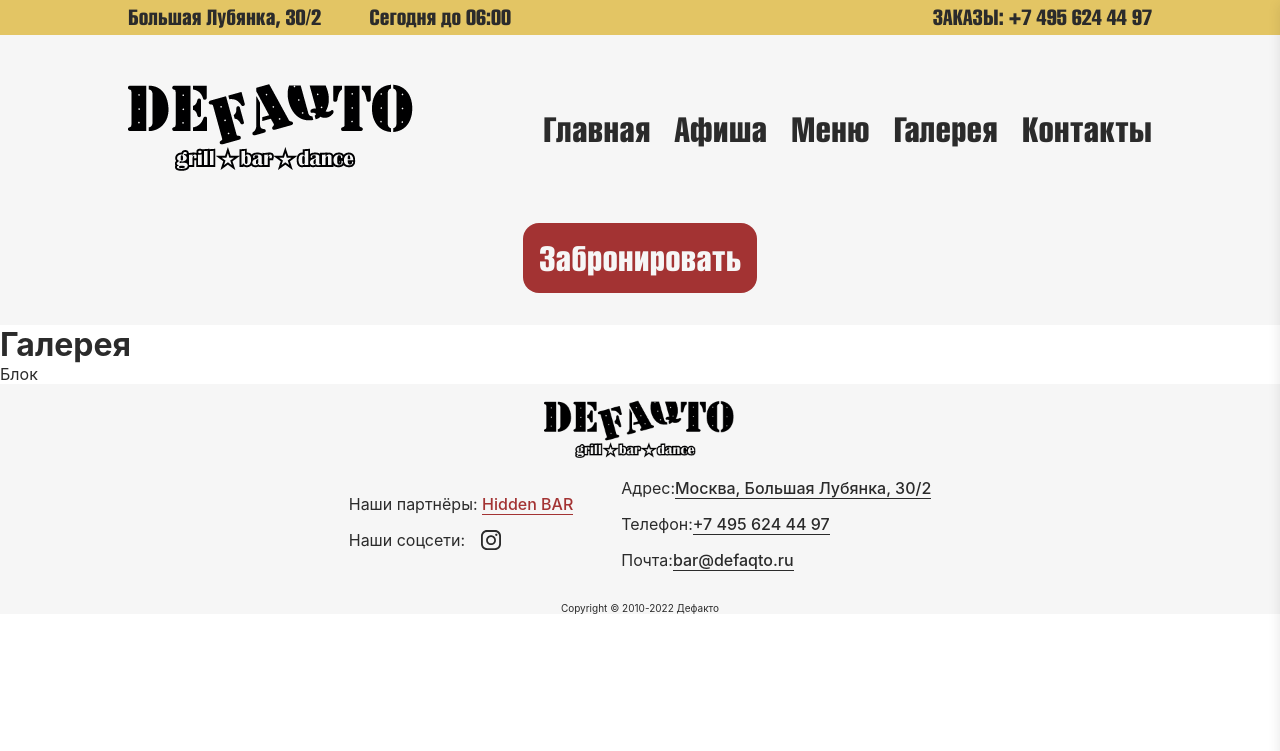
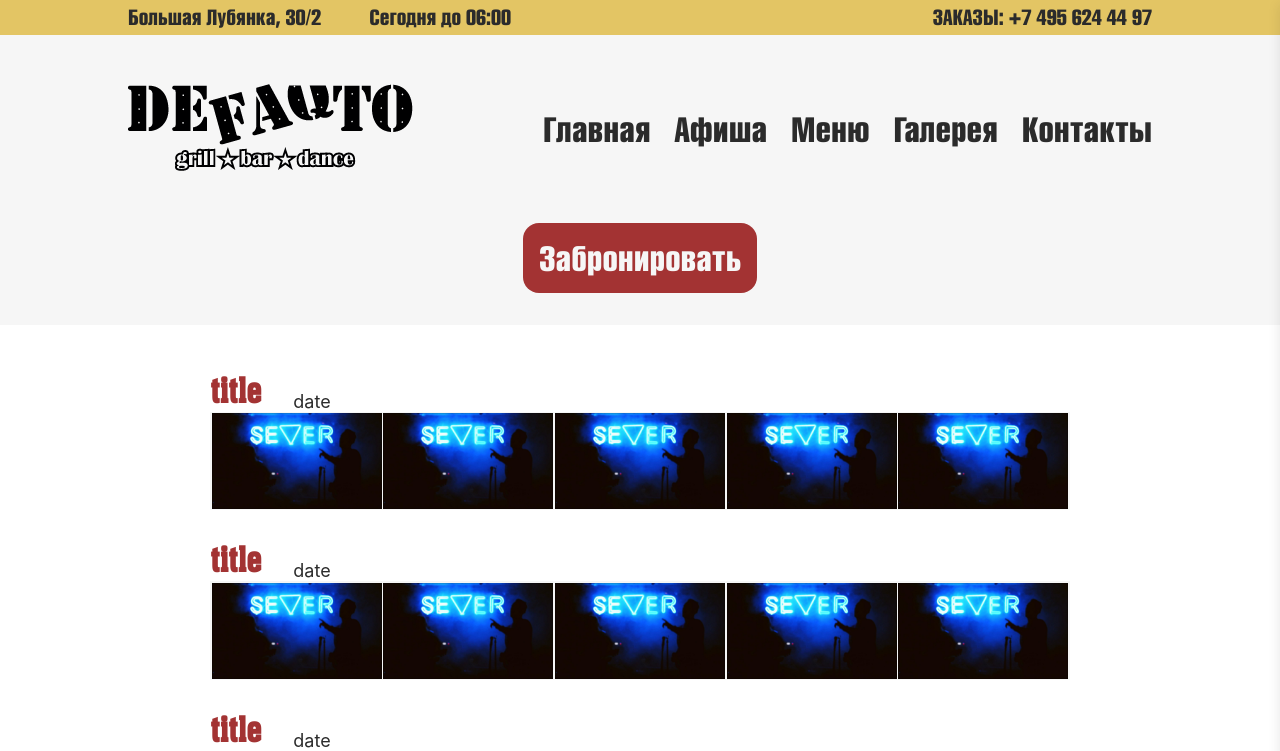
Before and after one commit to Xqyat/defaqto, a React (Create React App) app: page /gallery in a window 1280 px wide. Shown: the top 751 px of the page. Built offline with nearby package versions, Linux system fonts and the light colour scheme.

Commit message:
feat: add GalleryRow component

```diff
--- /dev/null
+++ b/src/components/GalleryRow/GalleryRow.css
@@ -0,0 +1,172 @@
+body.no-scroll {
+    overflow: hidden;
+}
+
+.gallery_row {
+    position: relative;
+    z-index: 1;
+}
+
+.gallery_row-items-overlay {
+    position: fixed;
+    top: 0;
+    left: 0;
+    right: 0;
+    bottom: 0;
+    background: rgba(0,0,0,0.5);
+    z-index: 999;
+    backdrop-filter: blur(15px);
+}
+
+
+.gallery_row-items-open {
+    opacity: 0;
+}
+
+.gallery_row-items-closebtn {
+    position: fixed;
+    top: 2rem;
+    right: 2rem;
+    border-radius: 50%;
+    padding: 0.5rem;
+    cursor: pointer;
+    opacity: 0;
+    transition: 0.3s;
+    z-index: 1005;
+}
+
+.gallery_row-closebtn-open {
+    opacity: 1;
+}
+
+.gallery_row-topbar {
+    display: flex;
+    align-items: end;
+    gap: 2rem;
+}
+
+.gallery_row-title {
+    font-size: 32px;
+    color: #A33333;
+    font-family: 'Artistic';
+}
+
+.gallery_row-date {
+    font-size: 18px;
+}
+
+.gallery_row-modal {
+    position: relative;
+}
+
+.gallery_row-items {
+    position: relative;
+    display: flex;
+    gap: 0.1rem;
+    padding: 0.1rem;
+    width: 100%;
+    max-height: 123px;
+    background-color: #F6F6F6;
+    cursor: pointer;
+    overflow: hidden;
+    align-items: center;
+    transition: 0.3s;
+}
+
+.gallery_row-items img {
+    width: 170px;
+    height: 100%;
+    object-fit: cover;
+    flex-shrink: 0;
+}
+
+
+.gallery_row-full-images {
+    position: absolute;
+    transform: translateY(-22vh);
+    top: 0;
+    left: 0;
+    right: 0;
+    display: flex;
+    gap: 0.1rem;
+    flex-wrap: wrap;
+    width: 100%;
+    max-width: 880px;
+    height: 70vh;
+    scale: 1.3;
+    z-index: 1004;
+    overflow-y: auto;
+    padding: 0.1rem;
+}
+
+.gallery_row-full-images img {
+    width: 170px;
+    max-height: 123px;
+    object-fit: cover;
+    flex-shrink: 0;
+    cursor: pointer;
+}
+.gallery_row-full-images::-webkit-scrollbar {
+    display: none;
+}
+
+.lightbox-overlay {
+    position: fixed;
+    top: 0;
+    left: 0;
+    right: 0;
+    bottom: 0;
+    background: rgba(0,0,0,0.98);
+    z-index: 1006;
+    display: flex;
+    align-items: center;
+    justify-content: center;
+    padding: 2rem;
+}
+
+.lightbox-image {
+    max-width: 95vw;
+    max-height: 95vh;
+    object-fit: contain;
+}
+
+.lightbox-prev, .lightbox-next, .lightbox-close {
+    position: absolute;
+    background: rgba(255,255,255,0.95);
+    border: none;
+    border-radius: 50%;
+    width: 60px;
+    height: 60px;
+    font-size: 24px;
+    cursor: pointer;
+    z-index: 1007;
+}
+
+.lightbox-prev {
+    top: 50%;
+    left: 2rem;
+    transform: translateY(-50%);
+}
+
+.lightbox-next {
+    top: 50%;
+    right: 2rem;
+    transform: translateY(-50%);
+}
+
+.lightbox-close {
+    top: 2rem;
+    right: 2rem;
+}
+
+.lightbox-counter {
+    position: absolute;
+    bottom: 3rem;
+    left: 50%;
+    transform: translateX(-50%);
+    color: white;
+    font-size: 18px;
+    background: rgba(0,0,0,0.7);
+    padding: 0.5rem 1rem;
+    border-radius: 25px;
+}
--- /dev/null
+++ b/src/components/GalleryRow/GalleryRow.jsx
@@ -0,0 +1,121 @@
+import './GalleryRow.css'
+import Sever from '../../assets/images/Sever.jpg';
+import { useState, useEffect  } from 'react';
+
+function GalleryRow () {
+    const [isOpen, setIsOpen] = useState(false);
+    const [lightbox, setLightbox] = useState({ open: false, index: 0 });
+
+
+    const eventData = {
+        title: "Северная ночь",
+        date: "28.02.2026",
+        previewImages: [Sever, Sever, Sever, Sever, Sever],
+        fullImages:
+        [
+            Sever, Sever, Sever, Sever, Sever,
+            Sever, Sever, Sever, Sever, Sever,
+            Sever, Sever, Sever, Sever, Sever,
+            Sever, Sever, Sever, Sever, Sever,
+            Sever, Sever, Sever, Sever, Sever,
+            Sever, Sever, Sever, Sever, Sever,
+            Sever, Sever, Sever, Sever, Sever,
+            Sever, Sever, Sever, Sever, Sever,
+            Sever, Sever, Sever, Sever, Sever,
+            Sever, Sever, Sever, Sever, Sever,
+            Sever, Sever, Sever, Sever, Sever,
+            Sever, Sever, Sever, Sever, Sever
+        ]
+    };
+
+    const allImages = eventData.fullImages;
+
+    useEffect(() => {
+        document.body.classList.toggle('no-scroll', isOpen);
+        return () => {
+            document.body.classList.remove('no-scroll');
+    };
+    }, [isOpen]);
+    return(
+        <>
+        <section className="gallery_row">
+            <div className="gallery_row-topbar">
+                <h3 className="gallery_row-title">title</h3>
+                <p className="gallery_row-date">date</p>
+            </div>
+            {isOpen && <div className="gallery_row-items-overlay" onClick={() => setIsOpen(false)}/>}
+            <div className="gallery_row-modal">
+            <div className={`gallery_row-items-closebtn ${isOpen ? 'gallery_row-closebtn-open' : 'gallery_row-closebtn-closed'}`} onClick={(e) => { e.stopPropagation(); setIsOpen(false)}}>
+                        <svg width="23" height="23" viewBox="0 0 23 23" fill="none" xmlns="http://www.w3.org/2000/svg">
+                            <path d="M21.5 1.5L1.5 21.5M1.50002 1.5L21.5 21.5" stroke="#2B2B2B" stroke-width="3" stroke-linecap="round" stroke-linejoin="round"/>
+                        </svg>
+                    </div>
+                <div className={`gallery_row-items ${isOpen ? 'gallery_row-items-open' : 'gallery_row-items-closed'}`} onClick={() => setIsOpen(true)}>
+                    {eventData.previewImages.map((img, index) => (
+                        <img key={index} src={img} alt="" />
+                    ))}
+                </div>
+                {isOpen && (
+                    <div className="gallery_row-full-images">
+                        {eventData.fullImages.map((img, index) => (
+                            <img key={`full-${index}`} src={img} alt="" onClick={() => setLightbox({ open: true, index })}/>
+                        ))}
+                    </div>
+                )}
+                {lightbox.open && (
+                    <div className="lightbox-overlay" onClick={() => setLightbox({ open: false })}>
+                        <button
+                            className="lightbox-prev"
+                            onClick={(e) => {
+                                e.stopPropagation();
+                                setLightbox(prev => ({
+                                    open: true,
+                                    index: prev.index === 0 ? allImages.length - 1 : prev.index - 1
+                                }));
+                            }}
+                        >
+                            ‹
+                        </button>
+
+                        <img
+                            src={allImages[lightbox.index]}
+                            alt={`Фото ${lightbox.index + 1}`}
+                            className="lightbox-image"
+                        />
+
+                        <div className="lightbox-counter">
+                            {lightbox.index + 1} / {allImages.length}
+                        </div>
+
+                        <button
+                            className="lightbox-next"
+                            onClick={(e) => {
+                                e.stopPropagation();
+                                setLightbox(prev => ({
+                                    open: true,
+                                    index: prev.index === allImages.length - 1 ? 0 : prev.index + 1
+                                }));
+                            }}
+                        >
+                            ›
+                        </button>
+
+                        <button
+                            className="lightbox-close"
+                            onClick={(e) => {
+                                e.stopPropagation();
+                                setLightbox({ open: false });
+                            }}
+                        >
+                            ×
+                        </button>
+                    </div>
+                )}
+
+            </div>
+        </section>
+        </>
+    )
+}
+
+export default GalleryRow;
--- a/src/pages/Gallery/Gallery.css
+++ b/src/pages/Gallery/Gallery.css
@@ -0,0 +1,5 @@
+.gallery {
+    display: flex;
+    flex-direction: column;
+    gap: 2rem;
+}
--- a/src/pages/Gallery/Gallery.jsx
+++ b/src/pages/Gallery/Gallery.jsx
@@ -1,8 +1,15 @@
+import './Gallery.css';
+import GalleryRow from '../../components/GalleryRow/GalleryRow.jsx';
+
 function Gallery(){
     return(
         <>
-        <h1>Галерея</h1>
-        <div>Блок</div>
+        <main className="gallery">
+            <GalleryRow/>
+            <GalleryRow/>
+            <GalleryRow/>
+            <GalleryRow/>
+        </main>
         </>
     )
 }
```
